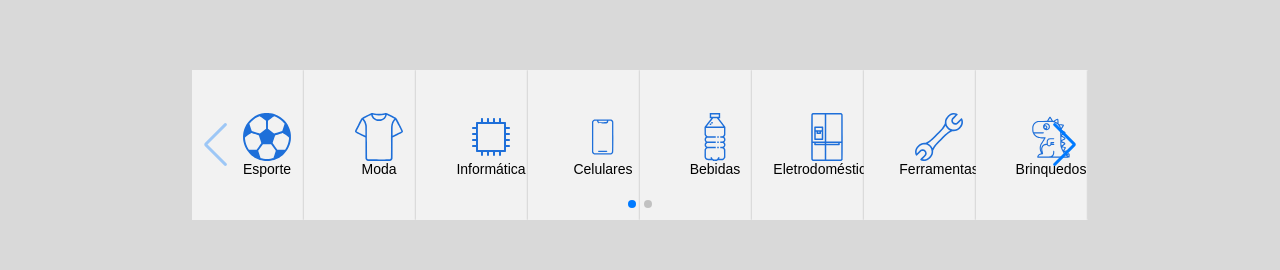
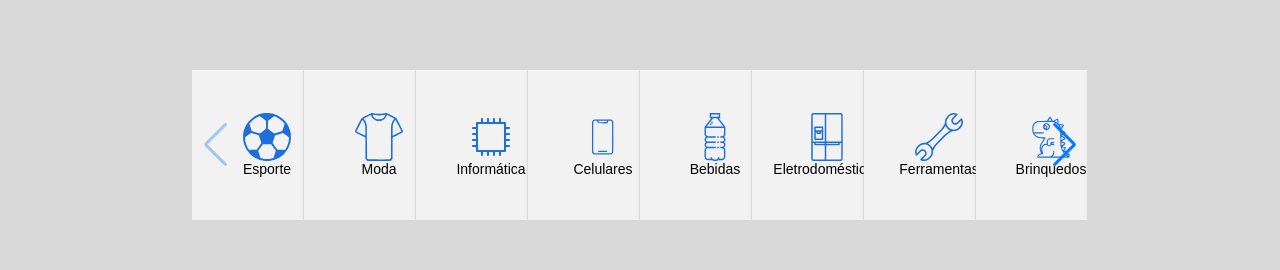
Before and after one commit to EricSoares02/Soares-Shopping-Front, a Next.js app: page / in a window 1280 px wide. Shown: the part 475-745 px from the top of the page. Built offline with nearby package versions, Linux system fonts and the light colour scheme; no server answers; a web font is replaced by a local one.

Commit message:
feat: add pagination

```diff
--- a/src/components/home/categories/categories.tsx
+++ b/src/components/home/categories/categories.tsx
@@ -69,7 +69,8 @@ export default function Categories() {
           modules={[Navigation, Pagination, Scrollbar, A11y]}
           slidesPerView={8}
           navigation
-          pagination={{ clickable: true }}
+          pagination={{ el: ".swiper-pagination", clickable: false }}
+
         >
           {CategoriesArray.map((category)=>(
             <SwiperSlide key={category.title}>
```
